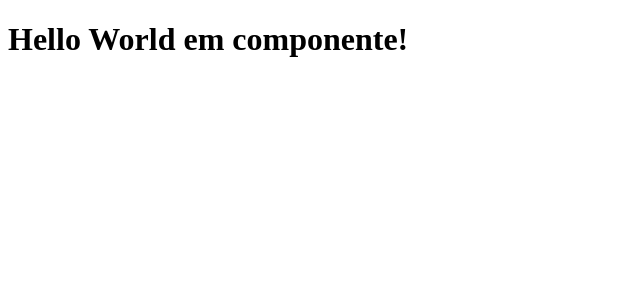
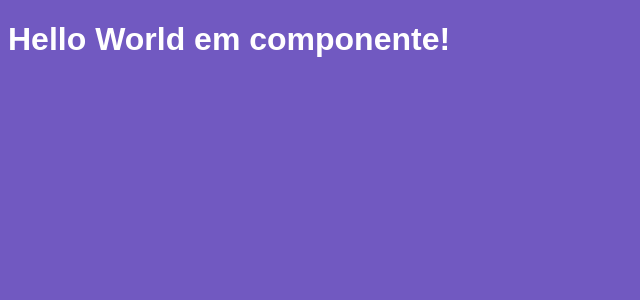
Before and after one commit to viniciusnyari/bootcamp_module04, a React app: page / in a window 1280 px wide. Shown: the top 300 px of the page, without its empty margins (0-640 px from the left). Built offline with nearby package versions, Linux system fonts and the light colour scheme.

Commit message:
FE - Introdução ao React - Importando CSS

```diff
--- a/package.json
+++ b/package.json
@@ -14,6 +14,8 @@
     "@babel/preset-env": "^7.9.5",
     "@babel/preset-react": "^7.9.4",
     "babel-loader": "^8.1.0",
+    "css-loader": "^3.5.3",
+    "style-loader": "^1.2.1",
     "webpack-cli": "^3.3.11",
     "webpack-dev-server": "^3.11.0"
   },
--- /dev/null
+++ b/src/App.css
@@ -0,0 +1,5 @@
+body{
+  background-color: #7159c1;
+  color: #FFF;
+  font-family: Arial, Helvetica, sans-serif;
+}
--- a/src/App.js
+++ b/src/App.js
@@ -1,5 +1,6 @@
 //Toda vez que tiver presença de html, precisa ter o react importado
 import React from 'react';
+import './App.css';
 
 function App(){
   return <h1> Hello World em componente!</h1>
--- a/webpack.config.js
+++ b/webpack.config.js
@@ -26,6 +26,13 @@
         use: {
           loader: 'babel-loader',
         }
+      },
+      {
+        test: /\.css$/,
+        use: [
+          { loader: 'style-loader' },
+          { loader: 'css-loader' },
+      ]
       }
     ]
   }
```
Also changed, not shown: Documentation.txt, 1 other file (tests, documents, lock files or other folders).
